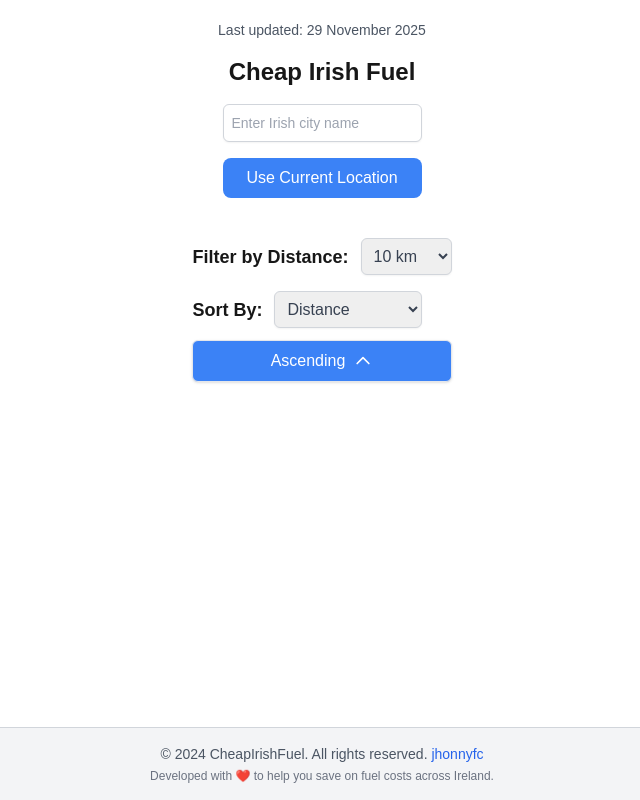
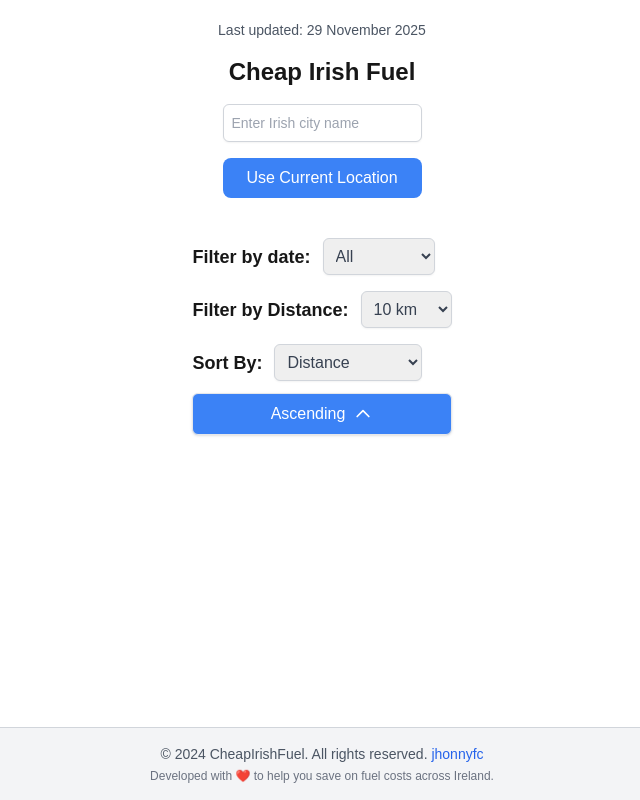
Before and after one commit to jhonnyfc/cheap-irish-fuel-app, a Next.js app: page / in a window 1280 px wide. Shown: the whole page, without its empty margins (318-958 px from the left). Built offline with nearby package versions, Linux system fonts and the light colour scheme.

Commit message:
feat: filter data by date

```diff
--- a/src/app/page.tsx
+++ b/src/app/page.tsx
@@ -25,6 +25,7 @@ export default function Home() {
   const [city, setCity] = useState<string>("");
   const [location, setLocation] = useState<Location>({ lat: null, lon: null });
   const [distanceFilter, setDistanceFilter] = useState<number | null>(10);
+  const [updatedFilter, setUpdatedFilter] = useState<string>("all");
   const [sortBy, setSortBy] = useState<string>("distance");
   const [sortOrder, setSortOrder] = useState<"asc" | "desc">("asc");
 
@@ -47,8 +48,17 @@ export default function Home() {
     } catch {}
   };
 
+  const getDaysAgo = (updatedDate: number | null) =>
+    updatedDate
+      ? Math.floor(
+          (new Date().getTime() - new Date(updatedDate).getTime()) /
+            (1000 * 60 * 60 * 24)
+        )
+      : -1;
+
   const filteredStations = useMemo(() => {
-    const stationsWithDistance = petrolStationsData.stations.map((station) => {
+    const stationsWithDistanceToCurrentLocation =
+      petrolStationsData.stations.map((station) => {
         const distance =
           location.lat && location.lon
             ? haversineDistance(
@@ -61,9 +71,19 @@ export default function Home() {
         return { ...station, distance };
       });
 
-    const filtered = stationsWithDistance.filter((station) => {
-      if (distanceFilter === null || station.distance === null) return true;
-      return station.distance <= distanceFilter;
+    const filtered = stationsWithDistanceToCurrentLocation.filter((station) => {
+      let isUpToDate = true;
+      if (updatedFilter === "upTodate") {
+        const daysAgo = getDaysAgo(station.dateUpdated);
+        isUpToDate = daysAgo >= 0 && daysAgo <= 2;
+      }
+
+      let isNerby = true;
+      if (distanceFilter !== null && station.distance !== null) {
+        isNerby = station.distance <= distanceFilter;
+      }
+
+      return isUpToDate && isNerby;
     });
 
     const sorted = filtered.sort((a, b) => {
@@ -89,7 +109,7 @@ export default function Home() {
     });
 
     return sorted;
-  }, [location, distanceFilter, sortBy, sortOrder]);
+  }, [location, distanceFilter, sortBy, sortOrder, updatedFilter]);
 
   return (
     <div className="flex flex-col items-center h-full">
@@ -108,6 +128,21 @@ export default function Home() {
       />
 
       <div className="flex flex-col space-y-4 p-6 mb-2">
+        <div className="flex items-center space-x-3">
+          <label htmlFor="updatedFilter" className="text-lg font-semibold">
+            Filter by date:
+          </label>
+          <select
+            id="updatedFilter"
+            className="border border-gray-300 p-2 rounded-md shadow-sm text-gray-700 focus:outline-none focus:ring-2 focus:ring-blue-500"
+            value={updatedFilter || ""}
+            onChange={(e) => setUpdatedFilter(e.target.value)}
+          >
+            <option value="all">All</option>
+            <option value="upTodate">Up to date</option>
+          </select>
+        </div>
+
         <div className="flex items-center space-x-3">
           <label htmlFor="distanceFilter" className="text-lg font-semibold">
             Filter by Distance:
```
Lines whose indentation alone changed are shown as unchanged.
